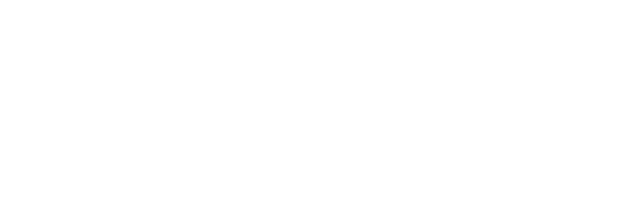
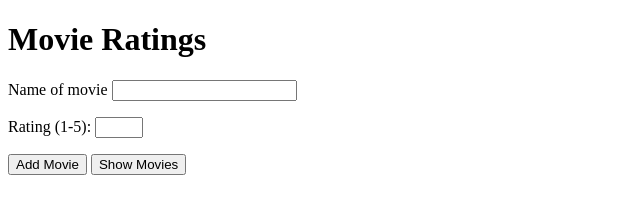
Before and after one commit to landseer006/PROG209HW-5, a plain HTML site: page index.html in a window 1280 px wide. Shown: the whole page, without its empty margins (0-640 px from the left). Drawn offline with Linux system fonts and the light colour scheme.

Commit message:
Update index.html

```diff
--- a/index.html
+++ b/index.html
@@ -6,7 +6,19 @@
     <title>PROG209-HW</title>
     <link href="style.css" rel="stylesheet" type="text/css" />
   </head>
+  <h1>Movie Ratings</h1>
   <body>
+<form action="/action_page.php">
+  <label for="name">Name of movie</label>
+  <input type="title" id="namee" name="name">
+  <p>
+  <label for="quantity"> Rating (1-5):</label>
+  <input type="number" id="quantity" name="quantity" min="1" max="5">
+  </p>
+  <button name="subject" type="submit" value="Add Movie">Add Movie</button>
+  <button name="subject" type="submit2" value="Show Movies">Show Movies</button>
+</form>
+
     <script src="script.js"></script>
     <script src="movie.js"></script>
   </body>
```
